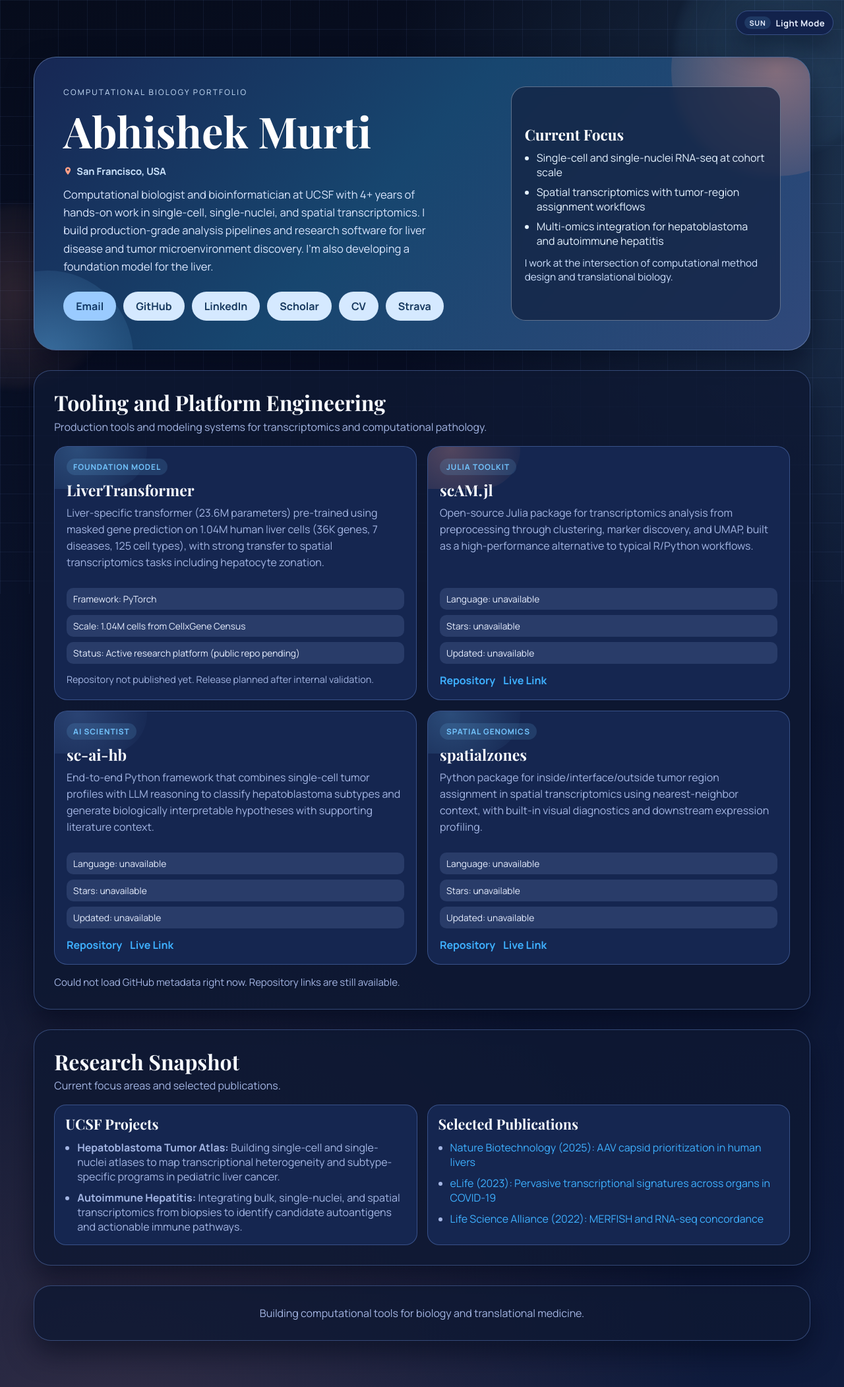
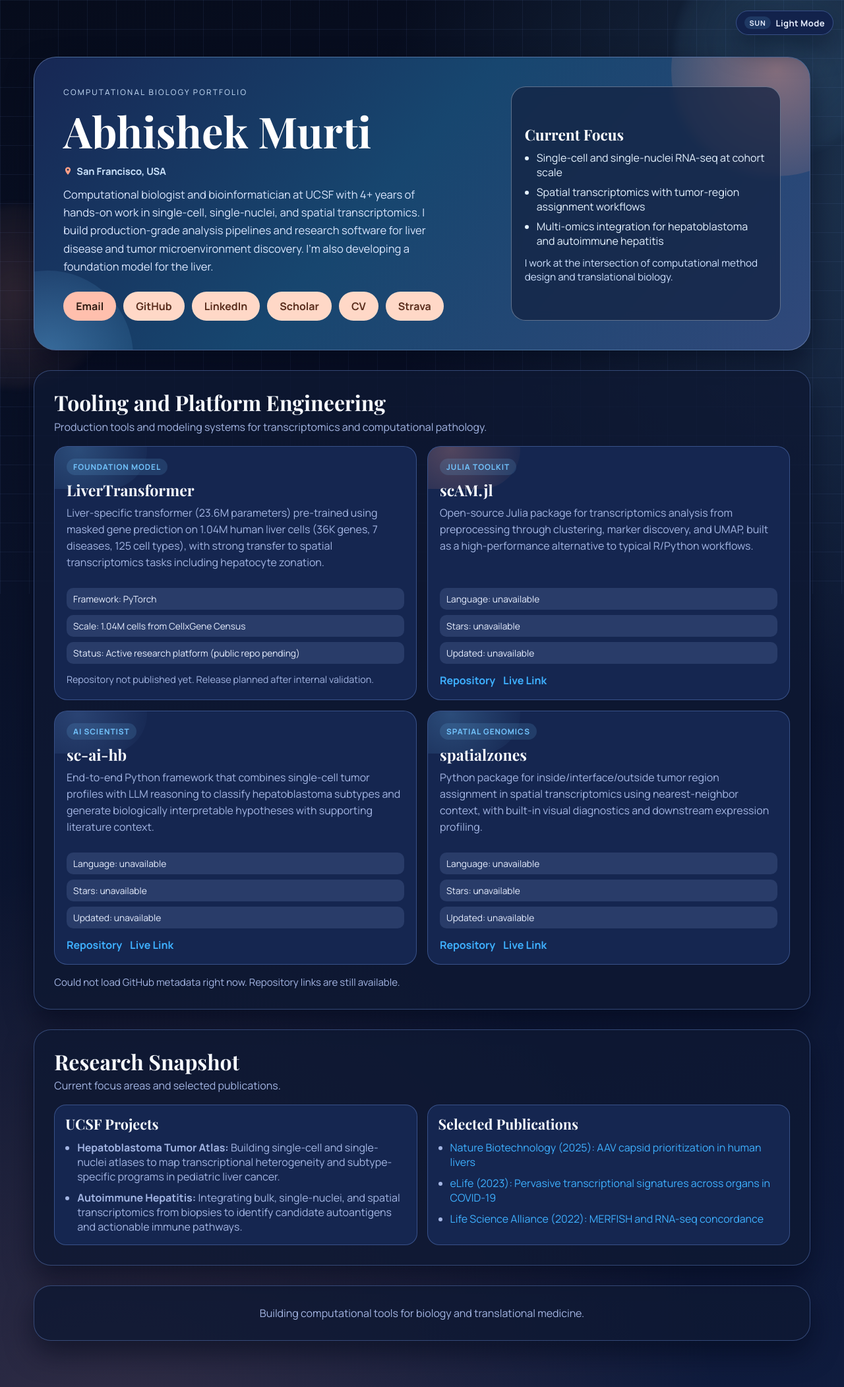
Before and after one commit to murti-abhishek/murti-abhishek.github.io, a Jekyll site: the page built from index.md, in a window 1280 px wide. Shown: the whole page at 66% size. Built offline with Jekyll 4.4.1, drawn with Linux system fonts in a browser that asks for light colours; comment, search, counter and statistics services are not loaded.

Commit message:
Restore orange hero action button palette

```diff
--- a/assets/css/style.css
+++ b/assets/css/style.css
@@ -315,19 +315,19 @@ h3 {
 }
 
 .btn-primary {
-  background: #9acbff;
-  color: #123865;
+  background: #ffbfad;
+  color: #2e1b12;
 }
 
 .btn-secondary {
-  background: #d5e9ff;
-  color: #17395f;
-  border-color: rgba(212, 231, 255, 0.75);
+  background: #ffd8c7;
+  color: #5a2d1c;
+  border-color: rgba(255, 221, 204, 0.82);
 }
 
 .btn-ghost {
-  border-color: rgba(216, 232, 255, 0.66);
-  color: #ebf4ff;
+  border-color: rgba(255, 214, 194, 0.78);
+  color: #ffe7dc;
 }
 
 .hero-panel {
```
